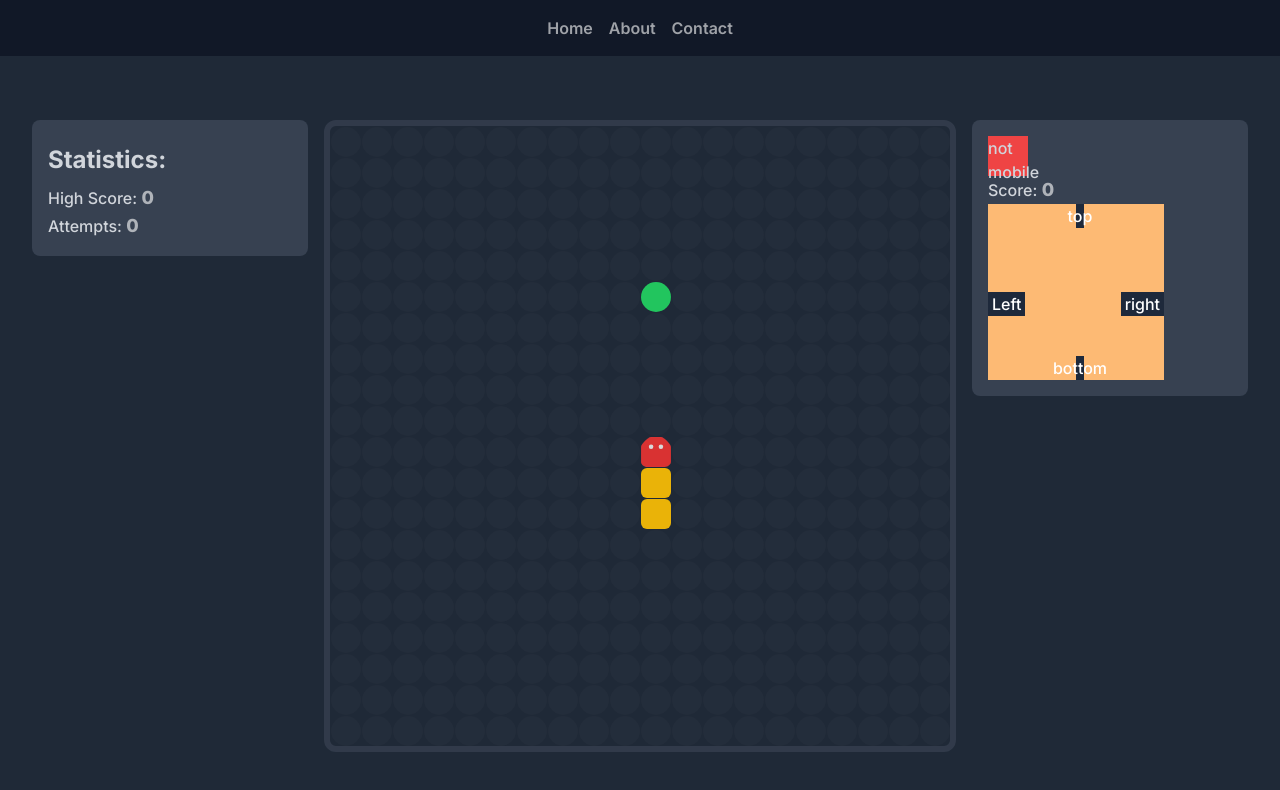
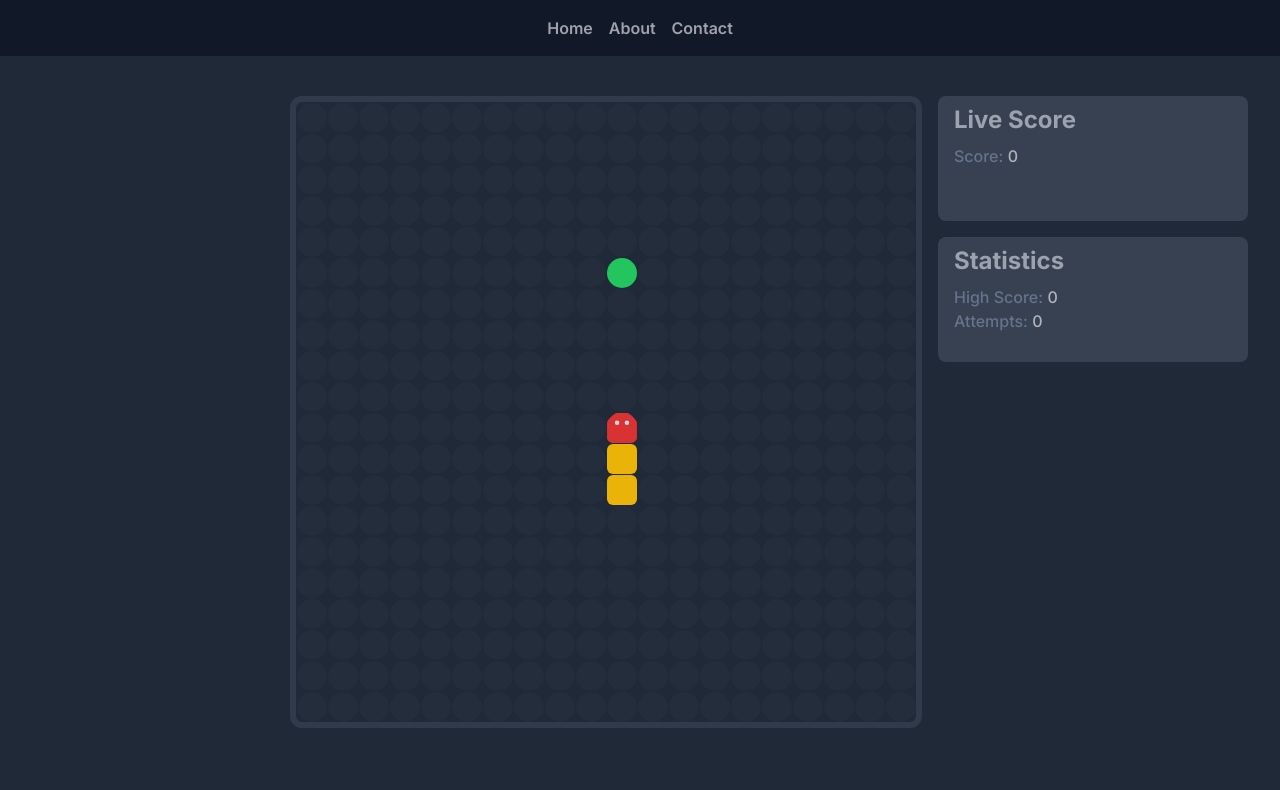
Before and after one commit to Topu-Roy/react-snake-game, a Next.js app: page /snake-game in a window 1280 px wide. Shown: the top 790 px of the page. Built offline with nearby package versions, Linux system fonts and the light colour scheme.

Commit message:
Made the snake Game Responsive

```diff
--- a/src/app/globals.css
+++ b/src/app/globals.css
@@ -2,32 +2,25 @@
 @tailwind components;
 @tailwind utilities;
 
+/* Smaller Devices */
 .Grid_Custom_Classes {
-  grid-template-columns: repeat(20, 30px);
-  grid-template-rows: repeat(20, 30px);
-  width: max-content;
-}
-
-/* md */
-@media (max-width: 768px) {
-  .Grid_Custom_Classes {
-    grid-template-columns: repeat(16, 21px);
-    grid-template-rows: repeat(16, 21px);
-  }
+  grid-template-columns: repeat(16, 20px);
+  grid-template-rows: repeat(16, 20px);
 }
 
 /* sm */
 @media (min-width: 640px) {
-  .sm\:mx-auto {
-    margin-left: auto;
-    margin-right: auto;
+  .Grid_Custom_Classes {
+    grid-template-columns: repeat(16, 30px);
+    grid-template-rows: repeat(16, 30px);
   }
 }
 
-/* xl */
-@media (min-width: 1280px) {
-  .xl\:mx-auto {
-    margin-left: auto;
-    margin-right: auto;
+/* md */
+@media (min-width: 768px) {
+  .Grid_Custom_Classes {
+    grid-template-columns: repeat(20, 30px);
+    grid-template-rows: repeat(20, 30px);
+    width: max-content;
   }
 }
--- a/src/components/Game.tsx
+++ b/src/components/Game.tsx
@@ -2,6 +2,7 @@
 
 import { useEffect, useState } from "react";
 import { useScoreStore, useAttemptsStore } from "@/zustand/useZustandStore";
+import Heading from "./Heading";
 
 //* type for this component
 type SnakeDirectionType = "Left" | "Right" | "Up" | "Down" | undefined;
@@ -108,7 +109,7 @@ export default function Game() {
 
                 let cell = <div className={className} key={`${row}+${col}`} >
                     {isSnakeHeadHere ? (
-                        <svg width="30" height="30" viewBox="0 0 238 238" fill="none" xmlns="http://www.w3.org/2000/svg">
+                        <svg className="h-[20px] w-[20px] sm:h-[30px] sm:w-[30px]" width="30" height="30" viewBox="0 0 238 238" fill="none" xmlns="http://www.w3.org/2000/svg">
                             <path d="M0.500008 79.5V197.5C0.500005 217.5 26 237.5 48.5 237.5H189.5C212.5 237.5 237.5 217.5 237.5 197V79.5C237.5 59.5 181.5 0.500008 158.5 0.500008H79.5C56.5 0.500008 0.500008 59.5 0.500008 79.5Z" fill="#D93232" stroke="#C95151" />
                             <circle cx="158" cy="78" r="18" fill="#D9D9D9" />
                             <circle cx="80" cy="78" r="18" fill="#D9D9D9" />
@@ -227,7 +228,7 @@ export default function Game() {
     // * to check for
     useEffect(() => {
         function handleResize() {
-            if (window.innerWidth <= 768) {
+            if (window.innerWidth <= 767) {
                 setIsMobile(true);
             } else {
                 setIsMobile(false);
@@ -243,35 +244,66 @@ export default function Game() {
     }, []);
 
     return (
-        <div className="flex flex-col md:flex-row items-start justify-between gap-4 text-gray-300 font-medium text-normal w-full h-full md:px-8 pt-16">
+        <div className="flex flex-col max-w-7xl xl:flex-row-reverse items-start justify-between gap-4 font-medium text-normal text-slate-500 w-full h-full sm:px-8 pt-4 xl:pt-10">
 
-            <div className="h-full flex-1 bg-gray-700 rounded-lg p-4 md:flex flex-col justify-center items-start hidden">
-                <h3 className="font-bold text-2xl py-2">Statistics:</h3>
-                <div>High Score: <span className="text-lg font-extrabold text-white/60"> {highScore}</span></div>
-                <div>Attempts: <span className="text-lg font-extrabold text-white/60">{attempts}</span></div>
+            {/* score & stats */}
+            <div className="flex justify-center items-center lg:items-start gap-4 xl:flex-col mx-auto">
+
+                <div className="h-[125px] w-[164px] sm:w-[242px] md:w-[310px] bg-gray-700 rounded-lg px-4 flex flex-col justify-start items-start">
+                    <Heading text="Live Score" />
+                    <span>Score: <span className="text-white/60">{score}</span></span>
+                </div>
+
+                <div className="h-[125px] w-[164px] sm:w-[242px] md:w-[310px] bg-gray-700 rounded-lg px-4 flex flex-col ">
+                    <Heading text="Statistics" />
+                    <div>High Score: <span className="  text-white/60"> {highScore}</span></div>
+                    <div>Attempts: <span className=" text-white/60">{attempts}</span></div>
+                </div>
+
             </div>
 
+
             {/* Snake Board */}
-            <div className="flex-1">
+            <div className="flex-1 flex justify-center xl:justify-end items-center mx-auto">
+
                 <div className="grid Grid_Custom_Classes gap-[0.5px] md:gap-[1px] border-[6px] border-gray-700/75 p-[0.5px] rounded-xl">
                     {RenderGrid()}
                 </div>
+
             </div>
 
-            <div className="h-full flex-1 bg-gray-700 rounded-lg p-4 flex flex-col justify-center items-start">
-                <span className="w-10 h-10 bg-red-500">{isMobile ? 'mobile' : 'not mobile'}</span>
+            <div className="md:hidden h-full mx-auto flex-1 bg-gray-700 rounded-lg px-4 flex flex-col justify-center items-start">
                 {/* <div className="h-full flex-1 bg-gray-700 rounded-lg p-4 flex flex-col justify-center items-start"> */}
-                <div>Score: <span className="text-lg font-extrabold text-white/60">{score}</span></div>
+                {/* <div>Score: <span className="text-lg font-extrabold text-white/60">{score}</span></div> */}
 
-                <div className="h-44 w-44 relative bg-orange-300">
-                    <button className="p-1 h-6 bg-slate-800 text-white flex absolute justify-center items-center top-[50%] bottom-[50%] left-0" onClick={() => buttonControl('Left')}>
-                        Left</button>
-                    <button className="p-1 h-6 bg-slate-800 text-white flex absolute justify-center items-center top-0 left-[50%] right-[50%]" onClick={() => buttonControl('Up')}>
-                        top</button>
-                    <button className="p-1 h-6 bg-slate-800 text-white flex absolute justify-center items-center top-[50%] bottom-[50%] right-0" onClick={() => buttonControl('Right')}>
-                        right</button>
-                    <button className="p-1 h-6 bg-slate-800 text-white flex absolute justify-center items-center bottom-0 left-[50%] right-[50%]" onClick={() => buttonControl('Down')}>
-                        bottom</button>
+                <div className=" h-44 w-44 relative bg-orange-300">
+                    <button
+                        className="p-1 h-6 bg-slate-800 text-white flex absolute justify-center items-center top-[50%] bottom-[50%] left-0"
+                        onClick={() => buttonControl('Left')}
+                    >
+                        Left
+                    </button>
+
+                    <button
+                        className="p-1 h-6 bg-slate-800 text-white flex absolute justify-center items-center top-0 left-[50%] right-[50%]"
+                        onClick={() => buttonControl('Up')}
+                    >
+                        top
+                    </button>
+
+                    <button
+                        className="p-1 h-6 bg-slate-800 text-white flex absolute justify-center items-center top-[50%] bottom-[50%] right-0"
+                        onClick={() => buttonControl('Right')}
+                    >
+                        right
+                    </button>
+
+                    <button
+                        className="p-1 h-6 bg-slate-800 text-white flex absolute justify-center items-center bottom-0 left-[50%] right-[50%]"
+                        onClick={() => buttonControl('Down')}
+                    >
+                        bottom
+                    </button>
                 </div>
             </div>
         </div>
--- /dev/null
+++ b/src/components/Heading.tsx
@@ -0,0 +1,9 @@
+import React from 'react'
+
+function Heading({ text }: { text: string }) {
+    return (
+        <h2 className='font-bold text-gray-400 text-xl md:text-2xl py-2'>{text}</h2>
+    )
+}
+
+export default Heading
```
